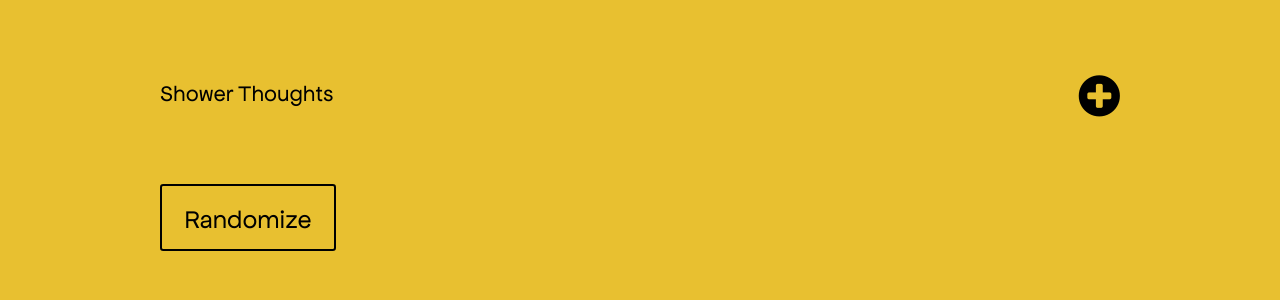
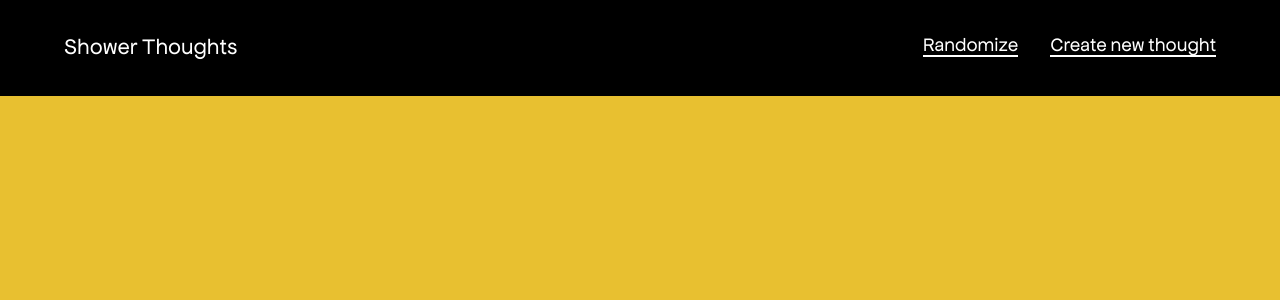
Before and after one commit to isabelxklee/shower-thoughts, a React (Create React App) app: page / in a window 1280 px wide. Shown: the top 300 px of the page. Built offline with nearby package versions, Linux system fonts and the light colour scheme; no server answers.

Commit message:
added header

```diff
--- a/src/App.css
+++ b/src/App.css
@@ -6,7 +6,8 @@
 }
 
 body {
-  padding: 4rem 10rem;
+  margin: 0;
+  padding: 0;
   font-family: 'Apfel Grotezk', Helvetica, sans-serif;
   -webkit-font-smoothing: antialiased;
   text-rendering: optimizelegibility;
@@ -137,10 +138,6 @@ button#error {
 /* mobile responsive styles */
 
 @media only screen and (max-width: 700px) {
-  body {
-    padding: 4rem 2rem;
-  }
-
   h2 {
     font-size: 2.4rem;
     margin-top: 4rem;
--- a/src/App.js
+++ b/src/App.js
@@ -1,8 +1,10 @@
 import React, {Component} from 'react'
 import './App.css'
+import Wrapper from './components/Wrapper.jsx'
 import Thought from './components/Thought.jsx'
-import Button from './components/Button.jsx'
+// import Button from './components/Button.jsx'
 import Form from './components/AddThoughtForm.jsx'
+import Header from './components/Header.jsx'
 import icon from './assets/icon-add.png'
 
 class App extends Component {
@@ -66,7 +68,9 @@ class App extends Component {
     const {thoughts, selectedIndex, displayForm} = this.state
 
     return (
-      <div className="App">
+      <section className="app">
+        <Header />
+        <Wrapper>
           {displayForm === true ? (
             <>
               <Form
@@ -78,13 +82,12 @@ class App extends Component {
             </>
           ) : null}
 
-        <h1>Shower Thoughts</h1>
-        <i className="fa fa-plus-circle" onClick={this.toggleFormDisplay} />
-        <Button onClick={this.handleChange} variant="large">
+          {/* <Button onClick={this.handleChange} variant="large">
             Randomize
-        </Button>
+          </Button> */}
           <Thought thought={thoughts[selectedIndex]} />
-      </div>
+        </Wrapper>
+      </section>
     )
   }
 }
--- a/src/components/Button.jsx
+++ b/src/components/Button.jsx
@@ -33,7 +33,6 @@ const Button = styled.button`
         fontSize: '1.6rem',
         backgroundColor: '#e8c030',
         color: 'black',
-        marginTop: '4rem',
         '&:hover': {
           color: '#e8c030',
           backgroundColor: 'black',
@@ -42,8 +41,9 @@ const Button = styled.button`
         '@media only screen and (max-width: 700px)': {
           right: '25%',
           width: '50%',
-          bottom: '5',
+          bottom: '0',
           position: 'fixed',
+          margin: '4rem 0',
         },
       },
     },
--- /dev/null
+++ b/src/components/Header.jsx
@@ -0,0 +1,50 @@
+import React from 'react'
+import styled from 'styled-components'
+// import Button from './Button.jsx'
+
+const Navigation = styled.header`
+  background-color: black;
+  top: 0;
+  height: 4rem;
+  margin: auto;
+  padding: 1rem 3rem;
+`
+
+const Links = styled.section`
+  float: right;
+  display: inline-flex;
+`
+
+const Title = styled.h1`
+  float: left;
+  color: white;
+  margin: 1rem;
+`
+
+const TextLink = styled.a`
+  color: white;
+  font-family: 'Apfel Grotezk';
+  font-size: 1.2rem;
+  font-weight: 400;
+  transition: 0.3s;
+  margin: 1rem;
+  border-bottom: 2px solid white;
+  cursor: pointer;
+
+  &:hover {
+    opacity: 0.5;
+  }
+`
+
+const Header = () => (
+  <Navigation>
+    <Title>Shower Thoughts</Title>
+    <Links>
+      <TextLink>Randomize</TextLink>
+      <TextLink>Create new thought</TextLink>
+      {/* <Button variant="text-link">Create new thought</Button> */}
+    </Links>
+  </Navigation>
+)
+
+export default Header
--- /dev/null
+++ b/src/components/Wrapper.jsx
@@ -0,0 +1,11 @@
+import styled from 'styled-components'
+
+const Wrapper = styled.section`
+  padding: 8rem 10rem;
+
+  @media only screen and (max-width: 700px) {
+    padding: 4rem 2rem;
+  }
+`
+
+export default Wrapper
```
Lines whose indentation alone changed are shown as unchanged.
